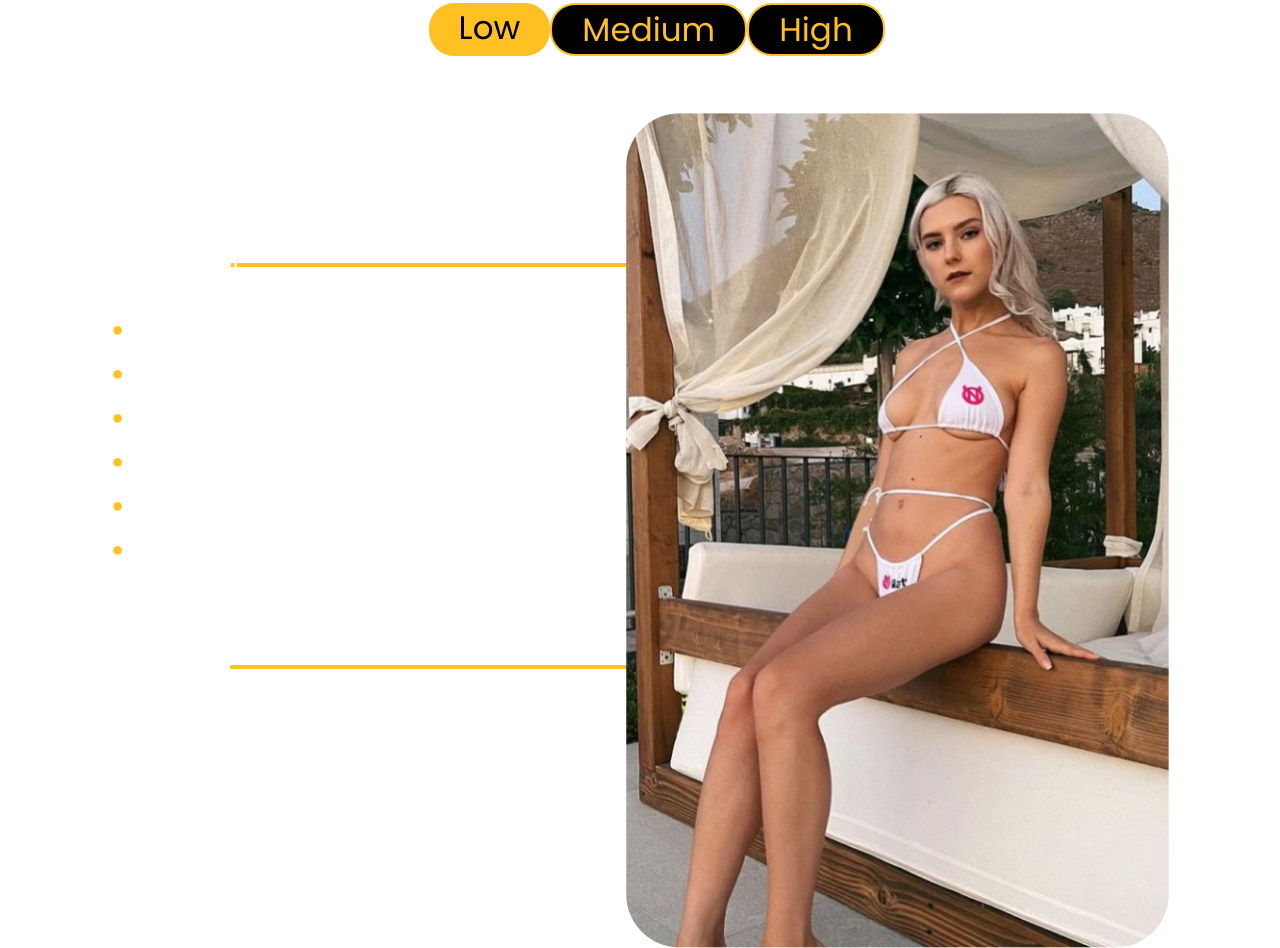
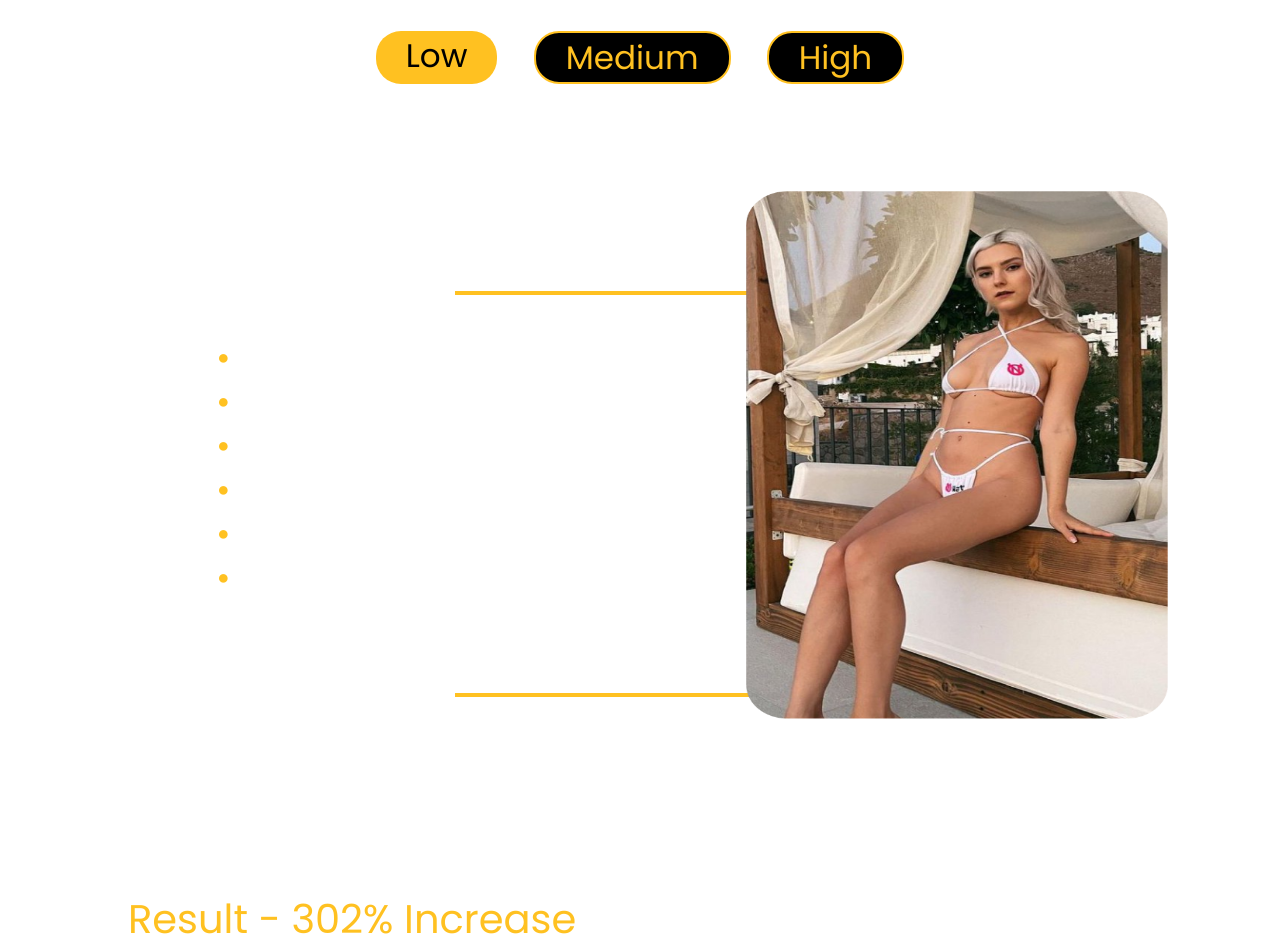
Before and after one commit to Povelitelx/onlyfans_main, a plain HTML site: page index.html in a window 1280 px wide. Shown: the part 2529-3477 px from the top of the page. Drawn offline with Linux system fonts and the light colour scheme.

Commit message:
new1_onlyfans

```diff
--- a/css/style.css
+++ b/css/style.css
@@ -969,42 +969,50 @@ body {
 .result_main_third_img {
     margin-right: 100px;
 }
-.result{
+
+.result {
     margin-top: 50px;
 }
-.result_main_third_right_wrapper div{
+
+.result_main_third_right_wrapper div {
     margin-bottom: 20px;
 }
-.footer{
-    margin-top: 55px ;
+
+.footer {
+    margin-top: 55px;
     padding-bottom: 40px;
     /*background: #FFC121;*/
 }
-.footer_top{
+
+.footer_top {
     display: flex;
     justify-content: space-between;
     margin-bottom: 59px;
 
 }
-.footer_top_nav{
+
+.footer_top_nav {
     display: flex;
     align-items: center;
     justify-content: space-between;
     flex-basis: 85%;
 }
-.footer_top_nav_icon img{
+
+.footer_top_nav_icon img {
     border: 1px solid rgba(255, 255, 255, 0.45);
     border-radius: 50%;
     padding: 10px;
     margin: 6px;
 }
-.footer_top_nav_butt{
+
+.footer_top_nav_butt {
     background: #FFC121;
     border-radius: 18.3832px;
     padding: 20px 25px;
     margin-right: 15%;
 }
-.footer_top_nav_butt a{
+
+.footer_top_nav_butt a {
     font-family: 'Poppins';
     font-style: normal;
     font-weight: 700;
@@ -1018,7 +1026,8 @@ body {
 
     color: #000000;
 }
-.copy{
+
+.copy {
     font-family: 'Poppins';
     font-style: normal;
     font-weight: 400;
@@ -1030,16 +1039,20 @@ body {
 
     color: #FFFFFF;
 }
-.copy_div{
+
+.copy_div {
     width: 481px;
 }
-.footer_bottom{
-    display: flex;
-}
-.footer_nav_left{
-    display: flex;
-}
-.footer_nav_left a{
+
+.footer_bottom {
+    display: flex;
+}
+
+.footer_nav_left {
+    display: flex;
+}
+
+.footer_nav_left a {
     font-family: 'Poppins';
     font-style: normal;
     font-weight: 400;
@@ -1049,19 +1062,22 @@ body {
     color: #FFFFFF;
 
 }
-.footer_nav_left div:not(:first-child){
+
+.footer_nav_left div:not(:first-child) {
     margin-left: 20px;
 }
-.footer_border_bott{
+
+.footer_border_bott {
     border-bottom: 1px solid #FFC121;
 }
 
-.footer_bottom{
+.footer_bottom {
     display: flex;
     justify-content: space-between;
 
 }
-.footer_bottom_right{
+
+.footer_bottom_right {
     margin-right: 10%;
 }
 
@@ -1150,12 +1166,28 @@ body {
 
 }
 
+
+@media screen and (max-width: 1520px) {
+    .case_studies_button {
+        width: 50%;
+    }
+}
+
 @media screen and (max-width: 1463px) {
     .services_left {
         margin-right: 10%;
     }
 
-    /*.services_*/
+    .before_sol p::after {
+        content: "";
+        border: 2px solid #FFC121;
+        transform: rotate(180deg);
+        display: block;
+        width: 100%;
+        position: absolute;
+        top: 50%;
+        left: 27%;
+        z-index: -1;
     }
 
     @media screen and (max-width: 1399px) {
@@ -1206,6 +1238,72 @@ body {
             margin-right: 0;
         }
 
+        .services_block_wrapper {
+            display: block;
+        }
+
+        .case_studies_main_wrapper {
+            position: relative;
+        }
+
+        .case_studies_main_right img {
+            height: 75%;
+            width: 40%;
+            position: absolute;
+            top: 7%;
+            left: 50%;
+        }
+
+        .owerview_conent {
+            min-width: 880px;
+        }
+
+        .before_sol p::after {
+            content: "";
+            border: 2px solid #FFC121;
+            transform: rotate(180deg);
+            display: block;
+            width: 40%;
+            position: absolute;
+            top: 50%;
+            left: 27%;
+            z-index: -1;
+        }
+
+        .overview p::after {
+            content: "";
+            border: 2px solid #FFC121;
+            transform: rotate(180deg);
+            display: block;
+            width: 40%;
+            position: absolute;
+            top: 50%;
+            left: 27%;
+            z-index: -1;
+
+        }
+
+        .case_studies_main_wrapper {
+            margin-left: 10%;
+            width: 90%;
+        }
+    }
+}
+
+@media screen and (max-width: 1288px) {
+    .result_main_third {
+        display: block;
+    }
+
+    .result_main_third img {
+        width: 600px;
+        margin-left: 170px;
+
+
+    }
+    .result_main_third img img{
+
+    }
 }
 
 @media screen and (max-width: 1173px) {
--- a/index.html
+++ b/index.html
@@ -263,8 +263,11 @@
             </div>
         </div>
     </div>
-    <script src="jqwery/jquery-3.6.0.min.map"></script>
-    <script src="https://kit.fontawesome.com/45cc847fa0.js" crossorigin="anonymous"></script>
-    <script src="js/new.js"></script>
+</div>
 </body>
+<script src="jqwery/jquery-3.6.0.min.map"></script>
+<script src="https://kit.fontawesome.com/45cc847fa0.js" crossorigin="anonymous"></script>
+<script src="js/new.js"></script>
+
+
 </html>
```
Lines whose indentation alone changed are shown as unchanged.
